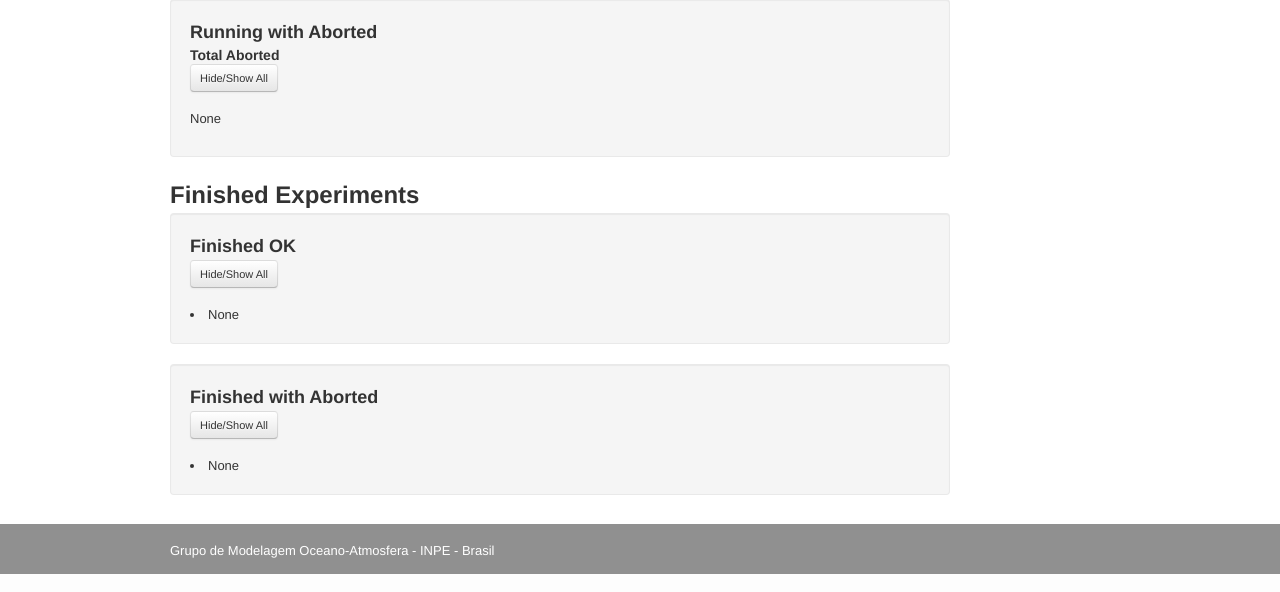
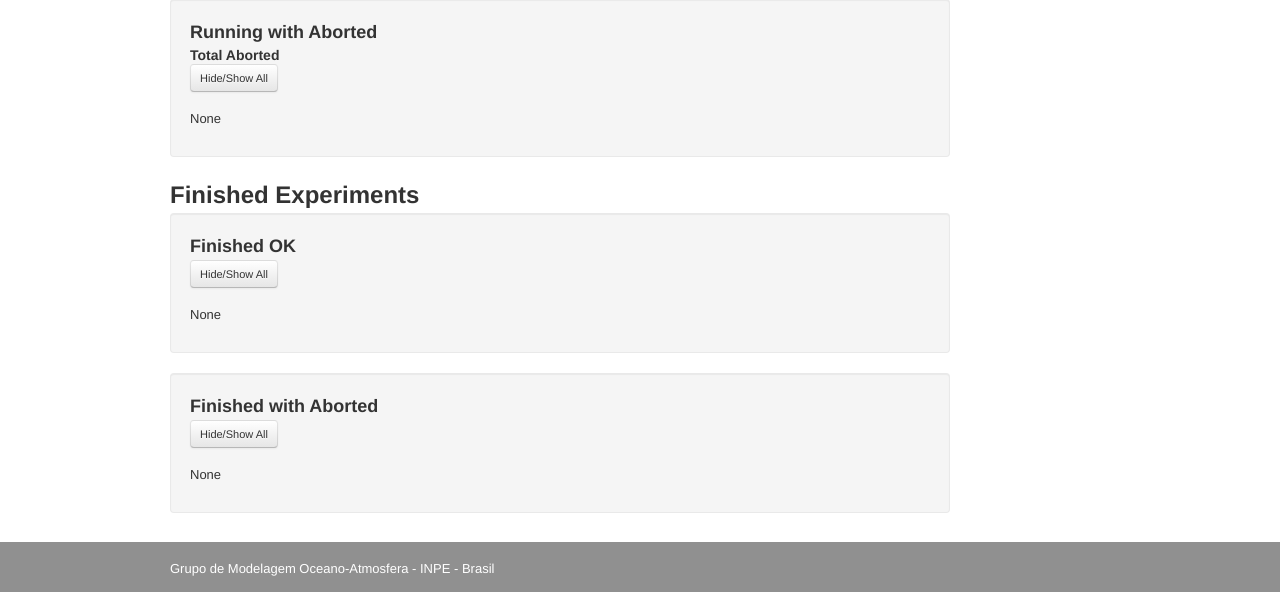
Before and after one commit to mbscg/cmipstatus, a Django app: template templates/cmipexplist.html in a window 1280 px wide. Shown: the part 433-1025 px from the top of the page. Run offline with Django 3.2, Linux system fonts and the light colour scheme; the template is opened without the code that fills it, so the values that code supplies are empty; parts of the project's set-up code (start-up, migrations or seed data) failed here and were passed over; some libraries are stand-ins or nearby versions.

Commit message:
unstyling list for finished

```diff
--- a/templates/cmipexplist.html
+++ b/templates/cmipexplist.html
@@ -118,6 +118,7 @@
               <button class="btn btn-small" data-toggle="collapse"
                       data-target="#finished">Hide/Show All</button>
               <div class="collapse in" id="finished"><br>
+                <ul class="unstyled">
                           {% for exp in finished %}
                             <li>
                               <a href="/cmip/expview/{{ exp.0.name }}">{{ exp.0.name }}</a>
@@ -126,6 +127,7 @@
                           {% empty %}
                             <li>None</li>
                           {% endfor %}
+                </ul>
               </div>
           </div>
 
@@ -134,6 +136,7 @@
               <button class="btn btn-small" data-toggle="collapse"
                       data-target="#aborted">Hide/Show All</button>
               <div class="collapse in" id="aborted"><br>
+                <ul class="unstyled">
                           {% for expa in finished_aborted %}
                             <li>
                               <a href="/cmip/expview/{{ expa.0.name }}">{{ expa.0.name }}</a>
@@ -142,6 +145,7 @@
                           {% empty %}
                             <li>None</li>
                           {% endfor %}
+                </ul>
               </div>
           </div>
 
```
